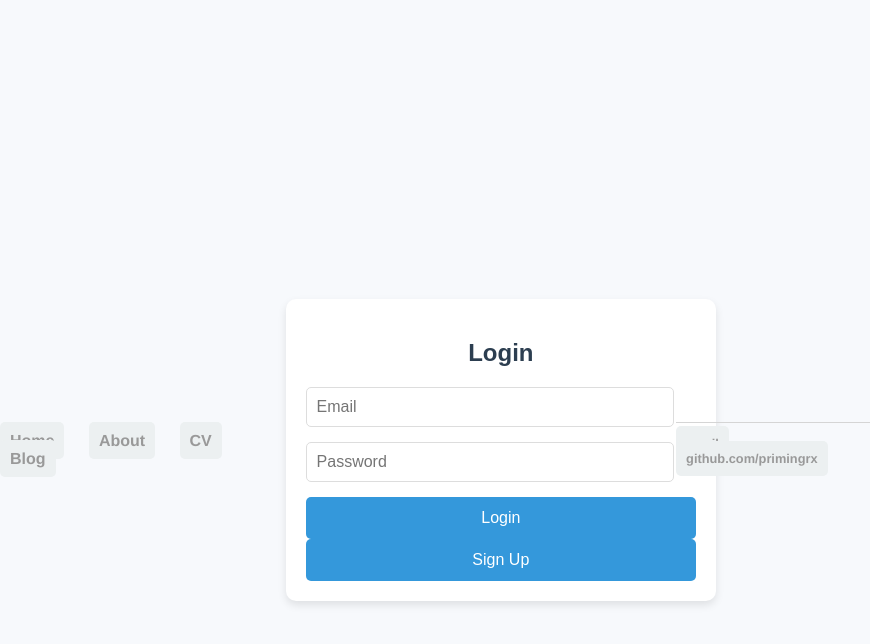
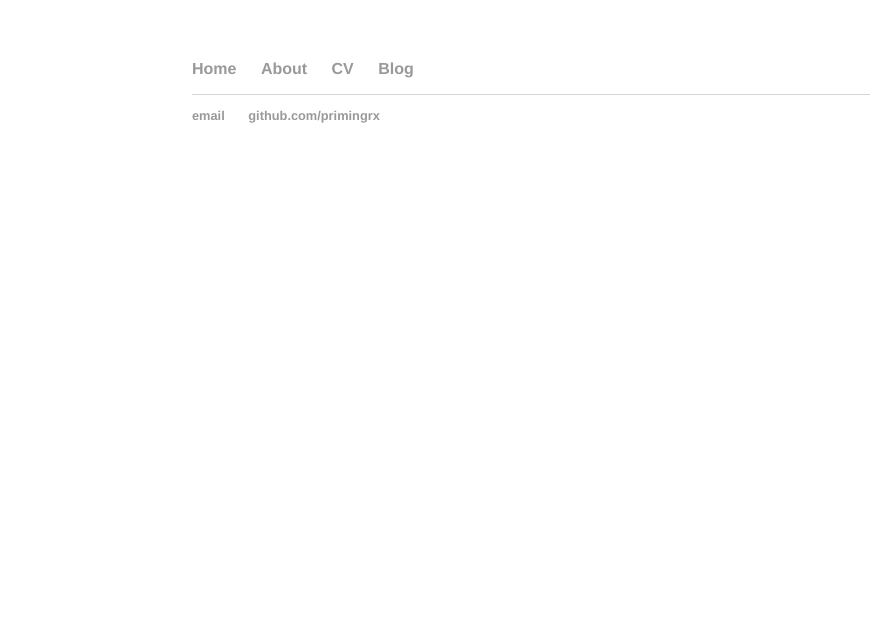
Before and after one commit to primingrx/primingrx.github.io, a Jekyll site: the page built from index.html, in a window 1280 px wide. Shown: the top 644 px of the page, without its empty margins (0-870 px from the left). Built offline with Jekyll 4.4.1, drawn with Linux system fonts in a browser that asks for light colours; comment, search, counter and statistics services are not loaded.

Commit message:
Update index.html
roll back to personal web

```diff
--- a/index.html
+++ b/index.html
@@ -2,119 +2,3 @@
 layout: default
 title: Rui's Web, Need to Build
 ---
-<!DOCTYPE html>
-<html lang="en">
-<head>
-    <meta charset="UTF-8">
-    <meta name="viewport" content="width=device-width, initial-scale=1.0">
-    <title>Travel Planner</title>
-    <style>
-        body {
-            font-family: Arial, sans-serif;
-            background-color: #f7f9fc;
-            color: #333;
-            margin: 0;
-            padding: 0;
-            display: flex;
-            justify-content: center;
-            align-items: center;
-            min-height: 100vh;
-        }
-
-        #container {
-            background: #ffffff;
-            border-radius: 10px;
-            box-shadow: 0 4px 8px rgba(0, 0, 0, 0.1);
-            padding: 20px;
-            max-width: 400px;
-            width: 100%;
-        }
-
-        h2 {
-            text-align: center;
-            color: #2c3e50;
-            margin-bottom: 20px;
-        }
-
-        input[type="text"], input[type="date"], input[type="email"], input[type="password"] {
-            width: calc(100% - 22px);
-            padding: 10px;
-            margin-bottom: 15px;
-            border: 1px solid #ddd;
-            border-radius: 5px;
-            font-size: 16px;
-            box-sizing: border-box;
-        }
-
-        input[type="text"]:focus, input[type="date"]:focus, input[type="email"]:focus, input[type="password"]:focus {
-            border-color: #2980b9;
-            outline: none;
-        }
-
-        button {
-            width: 100%;
-            padding: 12px;
-            background-color: #3498db;
-            color: white;
-            border: none;
-            border-radius: 5px;
-            font-size: 16px;
-            cursor: pointer;
-            transition: background-color 0.3s;
-        }
-
-        button:hover {
-            background-color: #2980b9;
-        }
-
-        #login-container, #travel-form, #matches {
-            display: none;
-        }
-
-        #matches {
-            margin-top: 30px;
-        }
-
-        ul {
-            list-style: none;
-            padding: 0;
-        }
-
-        li {
-            background: #ecf0f1;
-            margin-bottom: 10px;
-            padding: 10px;
-            border-radius: 5px;
-        }
-    </style>
-</head>
-<body>
-    <div id="container">
-        <div id="login-container">
-            <h2>Login</h2>
-            <input type="email" id="email" placeholder="Email">
-            <input type="password" id="password" placeholder="Password">
-            <button id="login-btn">Login</button>
-            <button id="signup-btn">Sign Up</button>
-        </div>
-
-        <div id="travel-form">
-            <h2>Plan Your Travel</h2>
-            <input type="text" id="departure" placeholder="Departure City">
-            <input type="text" id="destination" placeholder="Destination City">
-            <input type="date" id="start-date" placeholder="Start Date">
-            <input type="date" id="end-date" placeholder="End Date">
-            <button id="submit-plan">Submit</button>
-        </div>
-
-        <div id="matches">
-            <h2>Matching Plans</h2>
-            <ul id="match-list"></ul>
-        </div>
-    </div>
-    <script src="https://www.gstatic.com/firebasejs/9.0.0/firebase-app.js"></script>
-    <script src="https://www.gstatic.com/firebasejs/9.0.0/firebase-auth.js"></script>
-    <script src="https://www.gstatic.com/firebasejs/9.0.0/firebase-firestore.js"></script>
-    <script src="app.js"></script>
-</body>
-</html>
```
